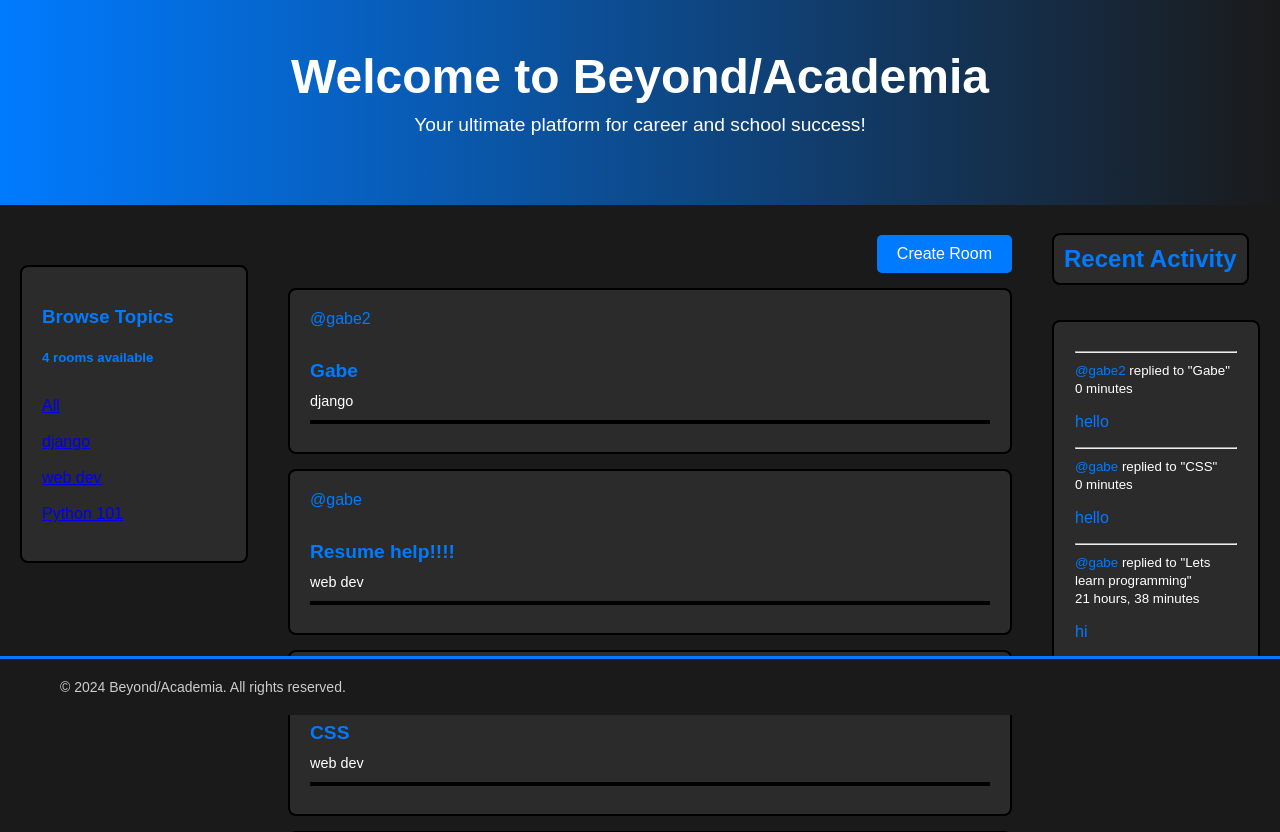
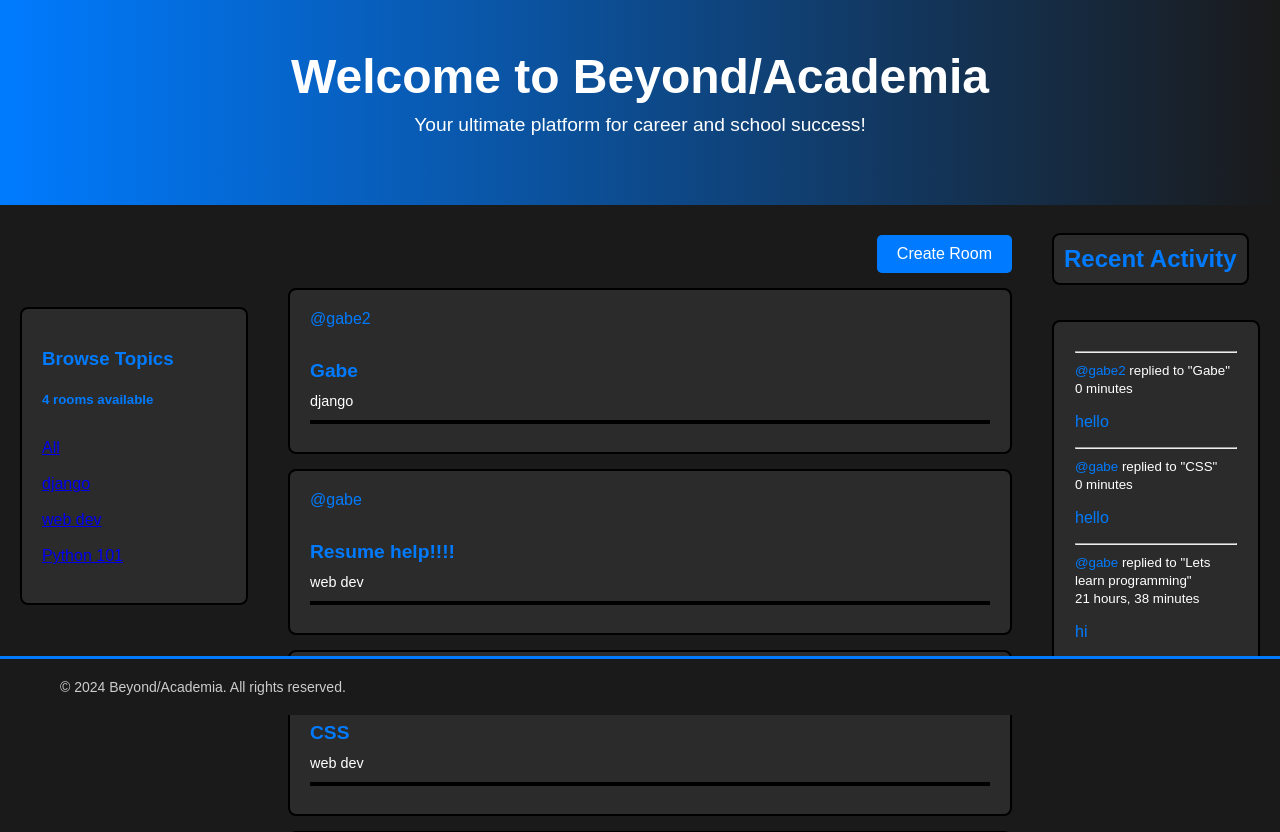
Before and after one commit to DarkerKin/Beyond-Academia-, a Django app: page / in a window 1280 px wide. Shown: the part 85-917 px from the top of the page. Run offline with Django 4.2, Linux system fonts and the light colour scheme; data comes from the database, SQL or seed files in the repository; both versions use the stored data as it was after the commit.

Commit message:
major visual overhaul v4

```diff
--- a/base/templates/base/login.html
+++ b/base/templates/base/login.html
@@ -1,5 +1,6 @@
 {% extends 'main.html' %}
 {% block content %}
+
 <div  style="background: linear-gradient(to left, #1a1a1a, #007BFF);">
     <div class="login-container">
         <form method="POST" action="">
--- a/base/templates/base/profile.html
+++ b/base/templates/base/profile.html
@@ -10,6 +10,7 @@
    </div>
 </section>
 <h1 style="padding-left: 75px;"> {{ user.username }}</h1>
+<hr>
 
 
 <div style="display: grid;
@@ -17,6 +18,7 @@ grid-template-columns: 1fr 3fr 1fr;" class="profile">
 
 
    <div>
+
       {%include 'base/topics_component.html'%}
       <div class="logout">
          <button style=" margin-left: 90px; background-color: #007BFF; ; width: 100px; height:  30px;"><a style="text-decoration: none;text-align: center;" style="padding-left: 125px;" href="{% url 'logout'%}">Logout</a></button>
@@ -28,7 +30,7 @@ grid-template-columns: 1fr 3fr 1fr;" class="profile">
 
 
    <div>
-
+      <h1 style="text-align: center;" > Contributions</h1>
       {% include 'base/feed_component.html'%}
 
    </div>
--- a/static/css/main.css
+++ b/static/css/main.css
@@ -140,7 +140,7 @@ body {
     margin: 15px 0;          /* Add margin between each room */
     background-color: #2b2b2b; /* Light background color inside the box */
     border-radius: 8px;
-    margin-top: 40px;
+    margin-top: 82px;
     margin-left: 20px;
 
 }
@@ -519,7 +519,7 @@ footer {
     height: calc(100vh - 50px);
 }
 .logout{
-
+   padding-left: 30;
 }
 
 .login-container {
```
Also changed, not shown: db.sqlite3.
